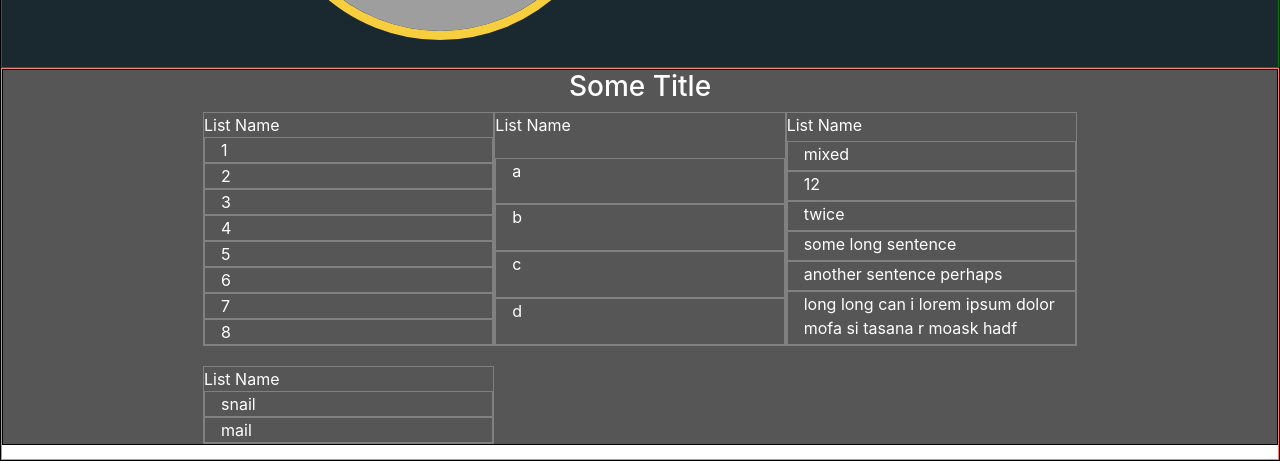
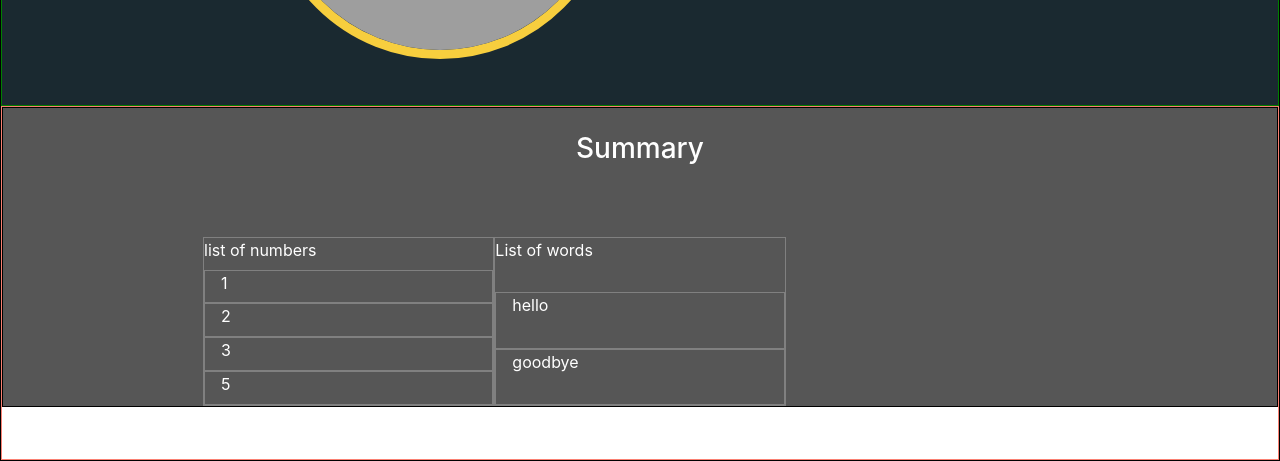
Before and after one commit to CheeseBoyd/react-resume, a React (Create React App) app: page / in a window 1280 px wide. Shown: the part 339-800 px from the top of the page. Built offline with nearby package versions, Linux system fonts and the light colour scheme; grey boxes are pictures that could not be loaded.

Commit message:
changed list data handler

```diff
--- a/src/components/homepage/summary/Summary.js
+++ b/src/components/homepage/summary/Summary.js
@@ -37,6 +37,7 @@ const Styledlist = styled.ul`
 
 
 const StyledlistItem = styled.li`
+    align-self: stretch;
     line-height: 150%;
     border: 1px solid grey;
     list-style: none;
@@ -44,6 +45,8 @@ const StyledlistItem = styled.li`
 `;
 
 const Styledtitle = styled.div`
+    padding-top: 1.5rem;
+    padding-bottom: 1.5em;
     grid-column: 2 / span 3;
     text-align: center;
     justify-content: center;
@@ -75,9 +78,13 @@ const mapper = (array)=>(
     array.map(items => (<Items item={items} key={array.indexOf(items)}/>))
 )
 
+const listItem = {
+
+}
+
     return(
             <Styledlist>
-                <div>{'List Name'}</div>
+                <div>{props.listName}</div>
                 {mapper(props.item)}
             </Styledlist>
     )
@@ -90,28 +97,30 @@ const Summary = (props) =>{
  const mapper = (array)=>(
     array.map(element =>{
         return(
-            <Lists item={element} key={array.indexOf(element)} />
+            <Lists listName={element[0]} item={element[1]} key={array.indexOf(element)} />
         )
 
     })
 )
 
-const arr1 = [1, 2, 3, 4, 5, 6, 7, 8];
+const obj = {
+    "list of numbers": [1,2,3,5],
+    "List of words": ["hello", "goodbye"],
+}
 
-const arr2 = ['a', 'b', 'c', 'd'];
 
-const arr3 = ['mixed', 12, 'twice', 'some long sentence', 'another sentence perhaps', 'long long can i lorem ipsum dolor mofa si tasana r moask hadf'];
+const entries = Object.entries(obj);
+console.log(entries);
 
-const arr4 =['snail', 'mail'];
 
     return(
         <Styledmain className="background-blackboard">
             <Styledtitle>
-                <h3>Some Title</h3>
+                <h3>Summary</h3>
             </Styledtitle>
             <StyledlistContainer>
                 {
-                    mapper([arr1, arr2, arr3, arr4])
+                    mapper(entries)
                 }
             </StyledlistContainer>
 
--- a/src/components/homepage/summary/data_Test.json
+++ b/src/components/homepage/summary/data_Test.json
@@ -1,3 +1,3 @@
 {
-
+    "title": "summary"
 }
```
